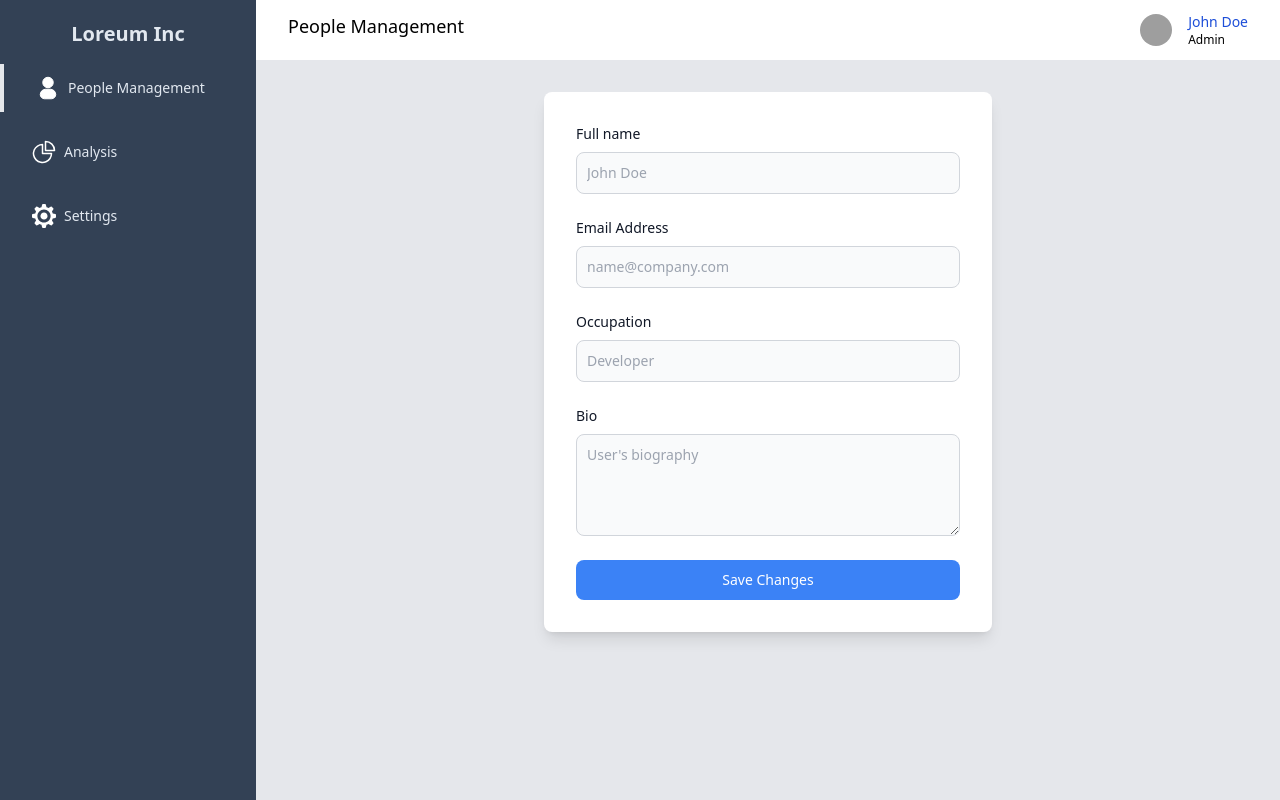
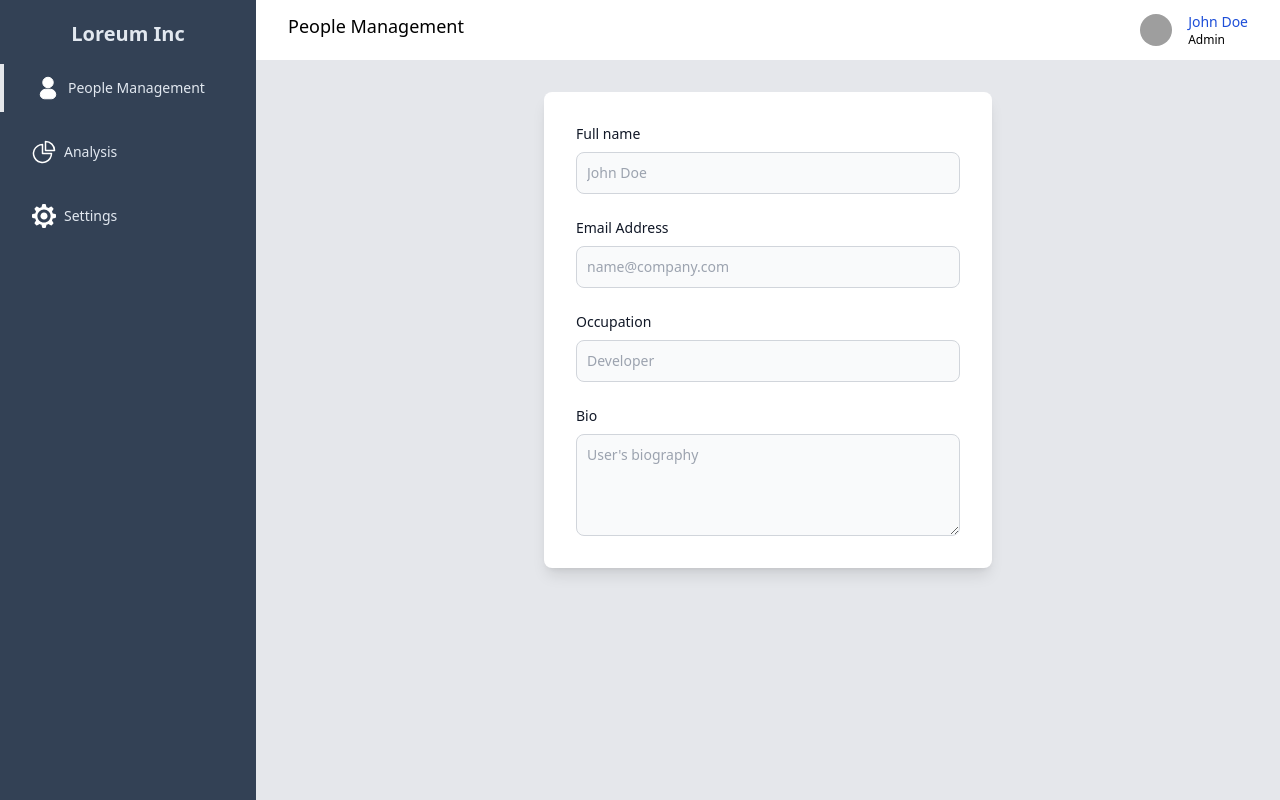
Before and after one commit to EdwinWalela/loreum-inc, a React (Vite) app: page /people/edit/1 in a window 1280 px wide. Built offline with nearby package versions, Linux system fonts and the light colour scheme; no server answers; grey boxes are pictures that could not be loaded.

Commit message:
hide submit button untill value changes

```diff
--- a/src/pages/EditUser/index.tsx
+++ b/src/pages/EditUser/index.tsx
@@ -8,6 +8,7 @@ const EditUserPage = () => {
 	const { id } = useParams();
 	const dispatch = useAppDispatch();
 	const state = useAppSelector((state) => state.editUser);
+	const [updated, setUpdated] = useState(false);
 	const [name, setName] = useState('');
 	const [email, setEmail] = useState('');
 	const [occupation, setOccupation] = useState('');
@@ -31,16 +32,31 @@ const EditUserPage = () => {
 	}
 
 	function handleNameChange(e: React.FormEvent<HTMLInputElement>) {
+		if (!updated) {
+			setUpdated(true);
+		}
 		setName(e.currentTarget.value);
 	}
 	function handleEmailChange(e: React.FormEvent<HTMLInputElement>) {
+		if (!updated) {
+			setUpdated(true);
+		}
 		setEmail(e.currentTarget.value);
 	}
 	function handleOccupationChange(e: React.FormEvent<HTMLInputElement>) {
+		if (!updated) {
+			setUpdated(true);
+		}
 		setOccupation(e.currentTarget.value);
 	}
 	function handleBioChange(e: React.FormEvent<HTMLTextAreaElement>) {
+		if (!updated) {
+			setUpdated(true);
+		}
 		setBio(e.currentTarget.value);
+	}
+	function handleSubmit(e: React.FormEvent<HTMLFormElement>) {
+		e.preventDefault();
 	}
 
 	return (
@@ -51,7 +67,11 @@ const EditUserPage = () => {
 						{state.isLoading ? (
 							<Loader />
 						) : (
-							<form className="space-y-4 md:space-y-6 transition-all ease-linear" action="#">
+							<form
+								className="space-y-4 md:space-y-6 transition-all ease-linear"
+								action="#"
+								onSubmit={handleSubmit}
+							>
 								<div>
 									<label
 										htmlFor="email"
@@ -116,12 +136,14 @@ const EditUserPage = () => {
 										required={true}
 									/>
 								</div>
-								<button
-									type="submit"
-									className="w-full bg-blue-500 text-white bg-primary-600 hover:bg-primary-700 focus:ring-4 focus:outline-none focus:ring-primary-300 font-medium rounded-lg text-sm px-5 py-2.5 text-center dark:bg-primary-600 dark:hover:bg-primary-700 dark:focus:ring-primary-800"
-								>
-									Save Changes
-								</button>
+								{updated && (
+									<button
+										type="submit"
+										className="w-full bg-blue-500 transition-all ease-in-out text-white bg-primary-600 hover:bg-primary-700 focus:ring-4 focus:outline-none focus:ring-primary-300 font-medium rounded-lg text-sm px-5 py-2.5 text-center dark:bg-primary-600 dark:hover:bg-primary-700 dark:focus:ring-primary-800"
+									>
+										Save Changes
+									</button>
+								)}
 							</form>
 						)}
 					</div>
```
